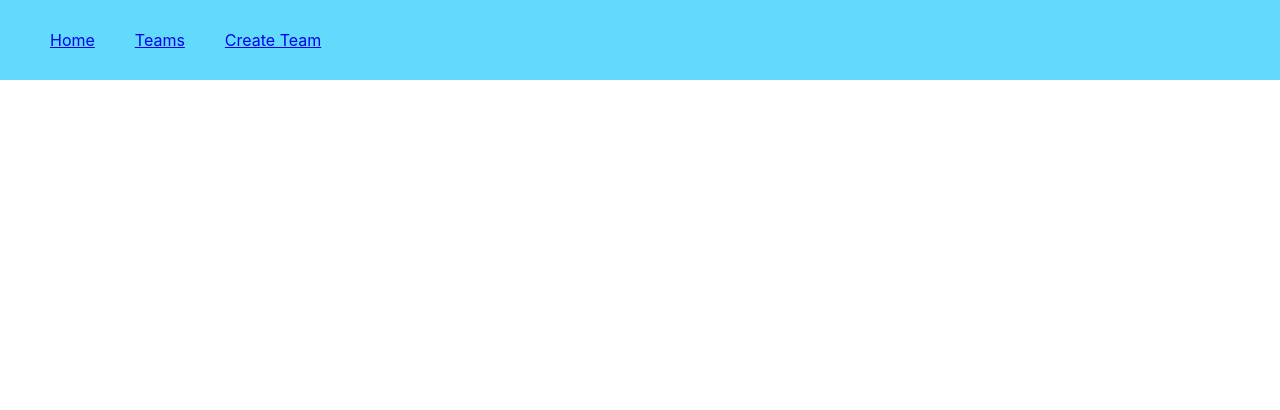
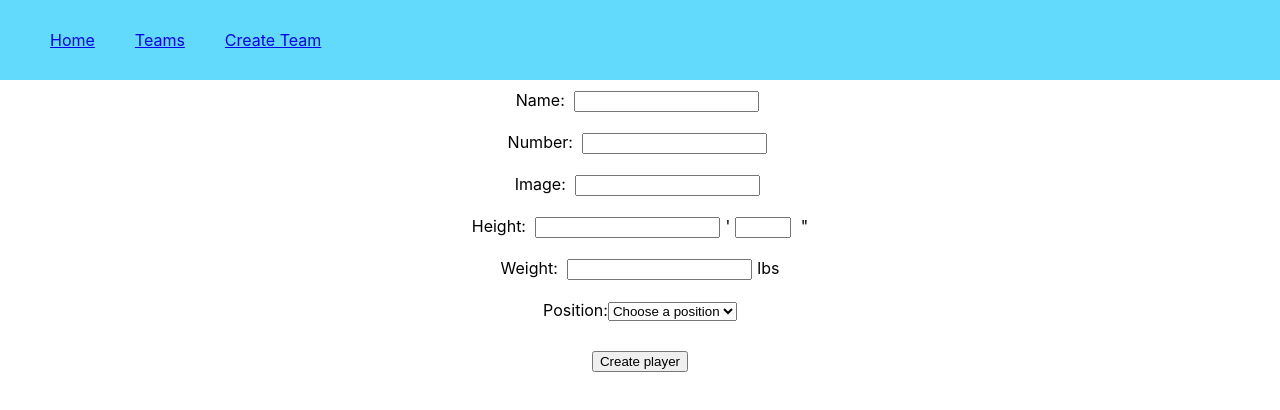
Before and after one commit to kuntzd99/NFL-Player-Ratings, a React (Create React App) app in the folder client/: page /players/create/1 in a window 1280 px wide. Shown: the top 410 px of the page. Built offline with nearby package versions, Linux system fonts and the light colour scheme.

Commit message:
Create player works on the frontend

```diff
--- a/client/src/App.css
+++ b/client/src/App.css
@@ -84,3 +84,18 @@ a {
 button {
   margin: 0 5px;
 }
+
+.player-form {
+  display: flex;
+  flex-direction: column;
+  justify-content: center;
+  align-items: center;
+}
+
+.form-element {
+  padding: 10px 0;
+}
+
+input {
+  margin: 0 5px;
+}
--- a/client/src/App.js
+++ b/client/src/App.js
@@ -5,6 +5,7 @@ import { Routes, Route } from 'react-router-dom'
 import Players from './pages/Players'
 import PlayerDetails from './pages/PlayerDetails'
 import TeamForm from './components/TeamForm'
+import PlayerForm from './components/PlayerForm'
 
 function App() {
   return (
@@ -16,6 +17,7 @@ function App() {
           <Route path="/players/:teamId" element={<Players />} />
           <Route path="details/:playerId" element={<PlayerDetails />} />
           <Route path="/teams/create" element={<TeamForm />} />
+          <Route path="/players/create/:teamId" element={<PlayerForm />} />
         </Routes>
       </main>
     </div>
--- a/client/src/components/PlayerForm.jsx
+++ b/client/src/components/PlayerForm.jsx
@@ -1,16 +1,26 @@
 import axios from "axios"
-import { useState } from "react"
-import { useNavigate } from "react-router-dom"
+import { useEffect, useState } from "react"
+import { useNavigate, useParams } from "react-router-dom"
 
 const PlayerForm = () => {
   const [name, setName] = useState('')
   const [number, setNumber] = useState(0)
   const [image, setImage] = useState('')
+  const [team, setTeam] = useState('')
   const [heightFeet, setHeightFeet] = useState('')
   const [heightInches, setHeightInches] = useState('')
   const [weight, setWeight] = useState('')
+  const [position, setPosition] = useState('')
   const [shortened, setShortened] = useState('')
+  const [ratingsModel, setRatingsModel] = useState('')
   const [ratings, setRatings] = useState ({})
+
+  const { teamId } = useParams()
+
+  useEffect(() => {
+    setTeam(teamId)
+    getRatingsModel()
+  }, [shortened])
 
   const handleNameChange = (e) => {
     e.preventDefault()
@@ -42,46 +52,207 @@ const PlayerForm = () => {
     setWeight(e.target.value)
   }
 
-  const handleShortenedChange = (e) => {
+  const handleRatingChange = (e) => {
     e.preventDefault()
-    set(e.target.value)
+    let newRatings = ratings
+    newRatings[e.target.name.toString()] = e.target.value
+    setRatings(newRatings)
+  }
+
+  const getRatingsModel = () => {
+    switch (shortened) {
+      case "WR":
+        setPosition('Wide Receiver')
+        setRatingsModel(
+        <div>
+          <div className="form-element">
+            <label>Speed: </label>
+            <input
+              onChange={handleRatingChange}
+              name="speed"
+              type="number"
+              min="1"
+              max="100"
+              required
+            />
+          </div>
+          <div className="form=element">
+            <label>Route Running: </label>
+            <input
+              onChange={handleRatingChange}
+              name="routeRunning"
+              type="number"
+              min="1"
+              max="100"
+              required
+            />
+          </div>
+          <div className="form-element">
+            <label>Hands: </label>
+            <input
+              onChange={handleRatingChange}
+              name="hands"
+              type="number"
+              min="1"
+              max="100"
+            />
+          </div>
+          <div className="form-element">
+            <label>Jumping: </label>
+            <input
+              onChange={handleRatingChange}
+              name="jumping"
+              type="number"
+              min="1"
+              max="100"
+            />
+          </div>
+          <div className="form-element">
+            <label>Release: </label>
+            <input
+              onChange={handleRatingChange}
+              name="release"
+              type="number"
+              min="1"
+              max="100"
+            />
+          </div>
+        </div>)
+        break
+      case "QB":
+        setPosition("Quarterback")
+        setRatingsModel(
+          <div>
+          <div className="form-element">
+            <label>Speed: </label>
+            <input
+              onChange={handleRatingChange}
+              name="speed"
+              type="number"
+              min="1"
+              max="100"
+              required
+            />
+          </div>
+          <div className="form-element">
+            <label>Throw Power: </label>
+            <input
+              onChange={handleRatingChange}
+              name="throwPower"
+              type="number"
+              min="1"
+              max="100"
+              required
+            />
+          </div>
+          <div className="form-element">
+            <label>Throw Accuracy: </label>
+            <input
+              onChange={handleRatingChange}
+              name="throwAccuracy"
+              type="number"
+              min="1"
+              max="100"
+              required
+            />
+          </div>
+          <div className="form-element">
+            <label>Awareness: </label>
+            <input
+              onChange={handleRatingChange}
+              name="awareness"
+              type="number"
+              min="1"
+              max="100"
+              required
+            />
+          </div>
+          <div className="form-element">
+            <label>Vision: </label>
+            <input
+              onChange={handleRatingChange}
+              name="vision"
+              type="number"
+              min="1"
+              max="100"
+              required
+            />
+          </div>
+        </div>)
+        break
+    }
+  }
+
+  const handlePositionChange = (e) => {
+    e.preventDefault()
+    setShortened(e.target.value)
+  }
+
+  let navigate = useNavigate()
+
+  const handleOnSubmit = async (e) => {
+    const packagedPayLoad = {
+      name: name,
+      number: number,
+      image: image,
+      team: team,
+      height: `${heightFeet}' ${heightInches}`,
+      weight: `${weight} lbs`,
+      position: position,
+      shortened: shortened,
+      ratings: ratings
+    }
+    if (image === '') {
+      packagedPayLoad.image = 'https://upload.wikimedia.org/wikipedia/en/thumb/a/a2/National_Football_League_logo.svg/1200px-National_Football_League_logo.svg.png'
+    }
+    e.preventDefault()
+    axios.post(`http://localhost:3001/api/players/`, packagedPayLoad).catch((err) => console.log(err))
+    navigate(`/players/${team}`)
   }
 
   return(
-    <form onSubmit={handleOnSubmit}>
-      <label>
-        Name:
-        <input onChange={handleNameChange} type="text" name="name" />
-      </label>
-      <label>
-        Number:
-        <input onChange={handleNumberChange} type="number" name="number" />
-      </label>
-      <label>
-        Image:
+    <form className="player-form" onSubmit={handleOnSubmit}>
+      <div className="form-element">
+        <label>Name: </label>
+        <input onChange={handleNameChange} type="text" name="name" required />
+      </div>
+      <div className="form-element">
+        <label>Number: </label>
+        <input onChange={handleNumberChange} type="number" name="number" required />
+      </div>
+      <div className="form-element">
+        <label>Image: </label>
         <input onChange={handleImageChange} type="text" name="image" />
-      </label>
-      <label>
-        Height:
-        <input onChange={handleHeightFeetChange} type="text" name="heightFeet" /> '
-        <input onChange={handleHeightInchesChange} type="text" name="heightIches" /> "
-      </label>
-      <label>
-        Weight:
-        <input onChange={handleWeightChange} type="text" name="weight" /> lbs
-      </label>
+      </div>
+      <div className="form-element">
+        <label>Height: </label>
+        <input onChange={handleHeightFeetChange} type="number" name="heightFeet" required />'
+        <input onChange={handleHeightInchesChange} type="number" min="0" max="11" name="heightIches" required /> "
+      </div>
+      <div className="form-element">
+        <label>Weight: </label>
+        <input onChange={handleWeightChange} type="number" name="weight" required />lbs
+      </div>
+      <div className="form-element">
         <label>Position:</label>
-      <select onChange={handleShortenedChange} name="shortened">
+        <select onChange={handlePositionChange} name="position" required>
+          <option value="none">Choose a position</option>
           <optgroup label="Offense">
-          <option value="WR">WR</option>
-          <option value="QB">QB</option>
-          <option value="RB">RB</option>
+            <option value="QB">Quarterback</option>
+            <option value="WR">Wide Receiver</option>
+            <option value="RB">Runningback</option>
           </optgroup>
           <optgroup label="Defense">
-          <option value="LB">LB</option>
+            <option value="LB">Linebacker</option>
           </optgroup>
         </select>
-      <label>Ratings:</label>
+      </div>
+      <div className="form-element">
+        {ratingsModel}
+      </div>
+      <button type="submit">Create player</button>
     </form>
   )
 }
+
+export default PlayerForm
--- a/client/src/components/TeamForm.jsx
+++ b/client/src/components/TeamForm.jsx
@@ -53,26 +53,16 @@ const TeamForm = () => {
 
   return(
     <form onSubmit={handleSubmit}>
-      <label>
-        Team name:
-        <input onChange={handleNameChange} type="text" name="name" required />
-      </label>
-      <label>
-        Location:
-        <input onChange={handleLocationChange} type="text" name="location" required />
-      </label>
-      <label>
-        Image:
-        <input onChange={handleImageChange} type="text" name="image" />
-      </label>
-      <label>
-        Primary color:
-        <input type="color" onChange={handleColorOneChange} name="colorOne" required />
-      </label>
-      <label>
-        Secondary color:
-        <input type="color" onChange={handleColorTwoChange} name="colorTwo" required />
-      </label>
+      <label>Team name: </label>
+      <input onChange={handleNameChange} type="text" name="name" required />
+      <label>Location: </label>
+      <input onChange={handleLocationChange} type="text" name="location" required />
+      <label>Image: </label>
+      <input onChange={handleImageChange} type="text" name="image" />
+      <label>Primary color: </label>
+      <input type="color" onChange={handleColorOneChange} name="colorOne" required />
+      <label>Secondary color: </label>
+      <input type="color" onChange={handleColorTwoChange} name="colorTwo" required />
       <button type="Submit">Create team</button>
     </form>
   )
--- a/client/src/pages/PlayerDetails.js
+++ b/client/src/pages/PlayerDetails.js
@@ -35,6 +35,7 @@ const PlayerDetails = () => {
   const handleChange = (e) => {
     let newRatings = ratings
     newRatings[e.target.name.toString()] = parseInt(e.target.value)
+    console.log(newRatings)
     setRatings(newRatings)
     console.log(ratings)
   }
@@ -56,20 +57,18 @@ const PlayerDetails = () => {
         alt={player.name}
       />
       <form>
-        {Object.keys(ratings).map((rating) => (
-          <div key={rating}>
-            {rating}:{' '}
+        <div>
+          <label>Speed:</label>
           <input
-              name={rating}
+            name="speed"
             onChange={handleChange}
             type="range"
             min="1"
             max="100"
             //value={ratings[rating.toString()]}
-            />{' '}
-            {ratings[rating.toString()]}
+          />
+          {ratings.speed}
         </div>
-        ))}
       </form>
     </div>
   )
```
Lines whose indentation alone changed are shown as unchanged.
